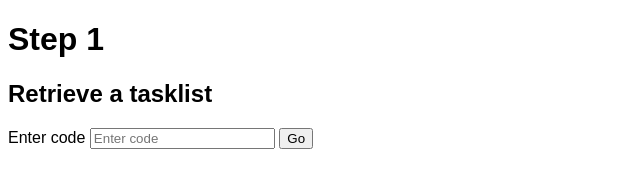
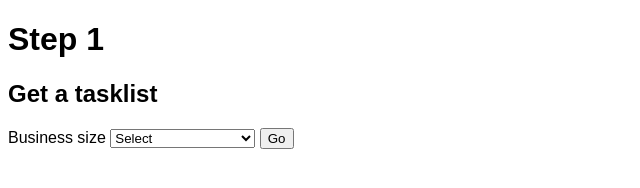
Before and after one commit to fluentinteraction/uieust3, a plain HTML site: page index.html in a window 1280 px wide. Shown: the whole page, without its empty margins (0-640 px from the left). Drawn offline with nearby package versions, Linux system fonts and the light colour scheme.

Commit message:
Update index.html

```diff
--- a/index.html
+++ b/index.html
@@ -41,7 +41,7 @@
     height="0" width="0" style="display:none;visibility:hidden"></iframe></noscript>
     <!-- End Google Tag Manager (noscript) -->
     <h1>Step 1</h1>
-    <!--<div id="get-toolkit">
+    <div id="get-toolkit">
         <h2>Get a tasklist</h2>
         <form id="business-size-form">
             <label for="business-size">Business size</label>
@@ -54,9 +54,9 @@
             </select>
             <button type="button" onclick="generateCode()">Go</button>
         </form>
-    </div>-->
+    </div>
 
-<div id="retrieve-toolkit">
+<!--<div id="retrieve-toolkit">
     <h2>Retrieve a tasklist</h2>
     <form id="retrieve-form" onsubmit="event.preventDefault(); retrieveToolkit();">
         <label for="code-input">Enter code</label>
@@ -64,6 +64,6 @@
         <button type="submit">Go</button>
     </form>
     <p id="error-message" style="color:red; display:none;">Code not found</p>
-</div>
+</div>-->
 </body>
 </html>
```
